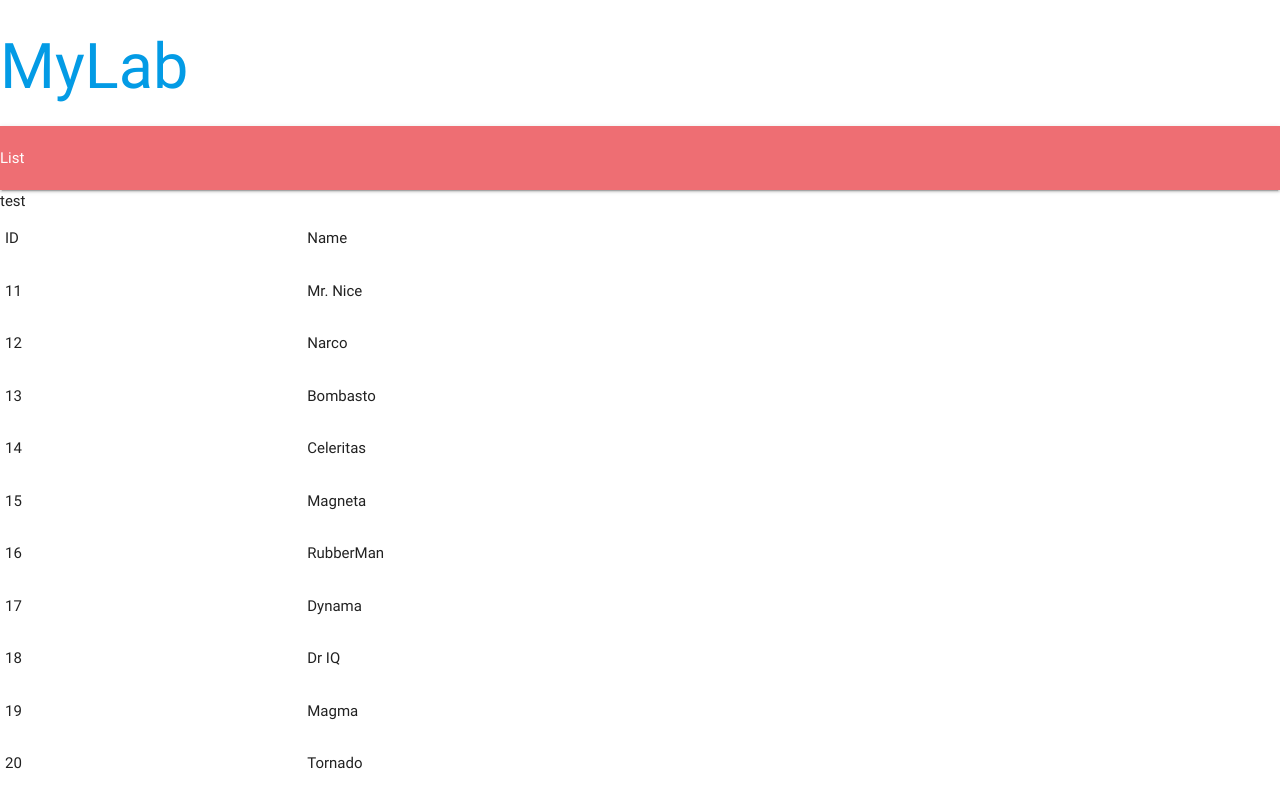
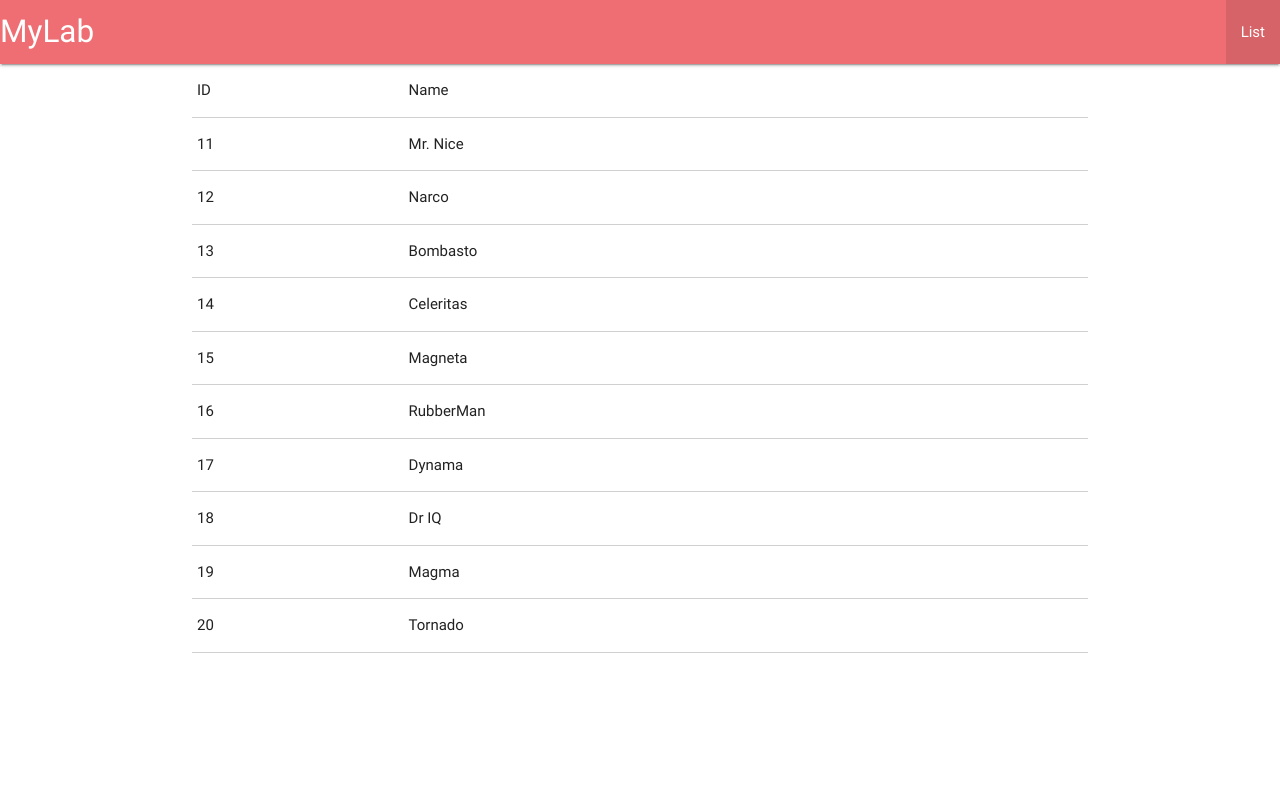
Before and after one commit to DanielHabenicht/MyLab-Frontend, an Angular app in the folder myLabWebApp/: page /list in a window 1280 px wide. Built offline with nearby package versions, Linux system fonts and the light colour scheme.

Commit message:
Added Detail Structure

```diff
--- a/myLabWebApp/src/app/app.component.html
+++ b/myLabWebApp/src/app/app.component.html
@@ -1,9 +1,13 @@
 <div class="header">
-  <h1>
-    <a routerLink="/">MyLab</a>
-  </h1>
   <nav>
-    <a routerLink="/list">List</a>
+    <div class="nav-wrapper">
+      <a routerLink="/" class="brand-logo">MyLab</a>
+      <ul id="nav-mobile" class="right hide-on-med-and-down">
+        <li routerLinkActive="active">
+          <a routerLink="/list">List</a>
+        </li>
+      </ul>
+    </div>
   </nav>
 </div>
 
--- a/myLabWebApp/src/app/app.component.ts
+++ b/myLabWebApp/src/app/app.component.ts
@@ -1,4 +1,5 @@
 import { Component } from '@angular/core';
+import { Router } from '@angular/router';
 
 @Component({
   selector: 'app-root',
@@ -6,5 +7,10 @@ import { Component } from '@angular/core';
   styleUrls: ['./app.component.scss']
 })
 export class AppComponent {
-  title = 'app';
+  public get location(): string {
+    return this.router.url;
+  }
+  constructor(private router: Router) {
+
+  }
 }
--- a/myLabWebApp/src/app/table/table.component.html
+++ b/myLabWebApp/src/app/table/table.component.html
@@ -1,12 +1,16 @@
-<div>test
-  <table>
+<div class="container">
+  <table class="bordered highlight responsive-table">
+    <thead>
       <tr>
         <td>ID</td>
         <td>Name</td>
       </tr>
+    </thead>
+    <tbody>
       <tr *ngFor="let item of items">
         <td>{{item.id}}</td>
         <td>{{item.name}}</td>
       </tr>
+    </tbody>
   </table>
 </div>
```
Also changed, not shown: myLabWebApp/src/app/item-detail/item-detail.component.ts (added, +19 -0 lines), myLabWebApp/src/app/item-detail/item-detail.component.html (added), myLabWebApp/src/app/item-detail/item-detail.component.scss (added). Lines whose indentation alone changed are shown as unchanged.
